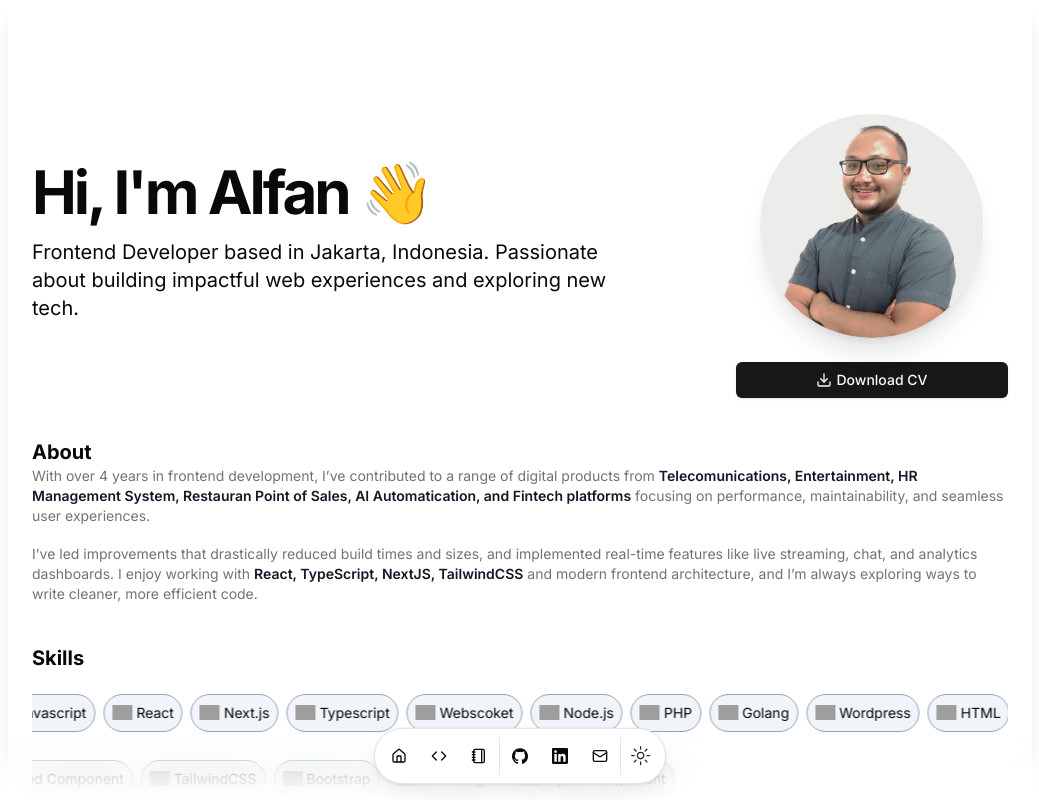
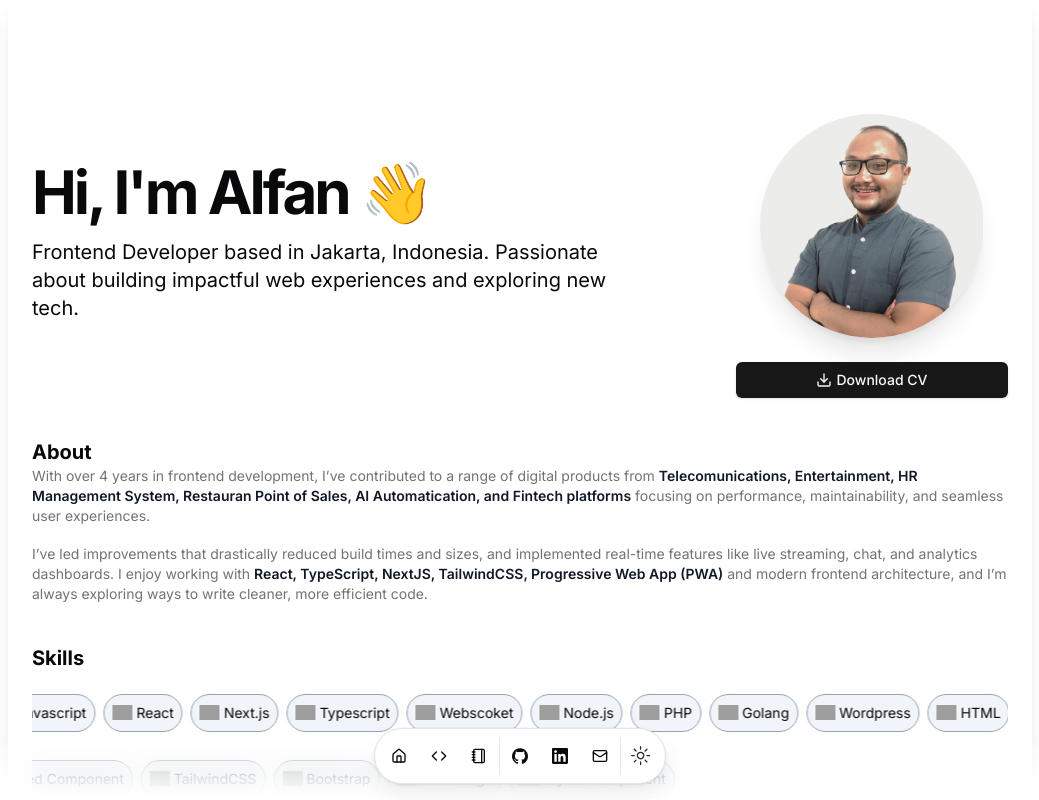
Before and after one commit to alfanfauzy/personal-web, a Next.js app: page / in a window 1280 px wide. Shown: the top 800 px of the page, without its empty margins (120-1159 px from the left). Built offline with nearby package versions, Linux system fonts and the light colour scheme; grey boxes are pictures that could not be loaded.

Commit message:
update(resume): update summary in resume

```diff
--- a/src/data/resume.tsx
+++ b/src/data/resume.tsx
@@ -10,7 +10,7 @@ export const DATA = {
     description:
         "Frontend Developer based in Jakarta, Indonesia. Passionate about building impactful web experiences and exploring new tech.",
     summary:
-        "With over 4 years in frontend development, I’ve contributed to a range of digital products from **Telecomunications, Entertainment, HR Management System, Restauran Point of Sales, AI Automatication, and Fintech platforms** focusing on performance, maintainability, and seamless user experiences.\n\n I’ve led improvements that drastically reduced build times and sizes, and implemented real-time features like live streaming, chat, and analytics dashboards. I enjoy working with **React, TypeScript, NextJS, TailwindCSS** and modern frontend architecture, and I’m always exploring ways to write cleaner, more efficient code.",
+        "With over 4 years in frontend development, I’ve contributed to a range of digital products from **Telecomunications, Entertainment, HR Management System, Restauran Point of Sales, AI Automatication, and Fintech platforms** focusing on performance, maintainability, and seamless user experiences.\n\n I’ve led improvements that drastically reduced build times and sizes, and implemented real-time features like live streaming, chat, and analytics dashboards. I enjoy working with **React, TypeScript, NextJS, TailwindCSS, Progressive Web App (PWA)** and modern frontend architecture, and I’m always exploring ways to write cleaner, more efficient code.",
     avatarUrl: "/me.png",
     skills: [
         {
```
